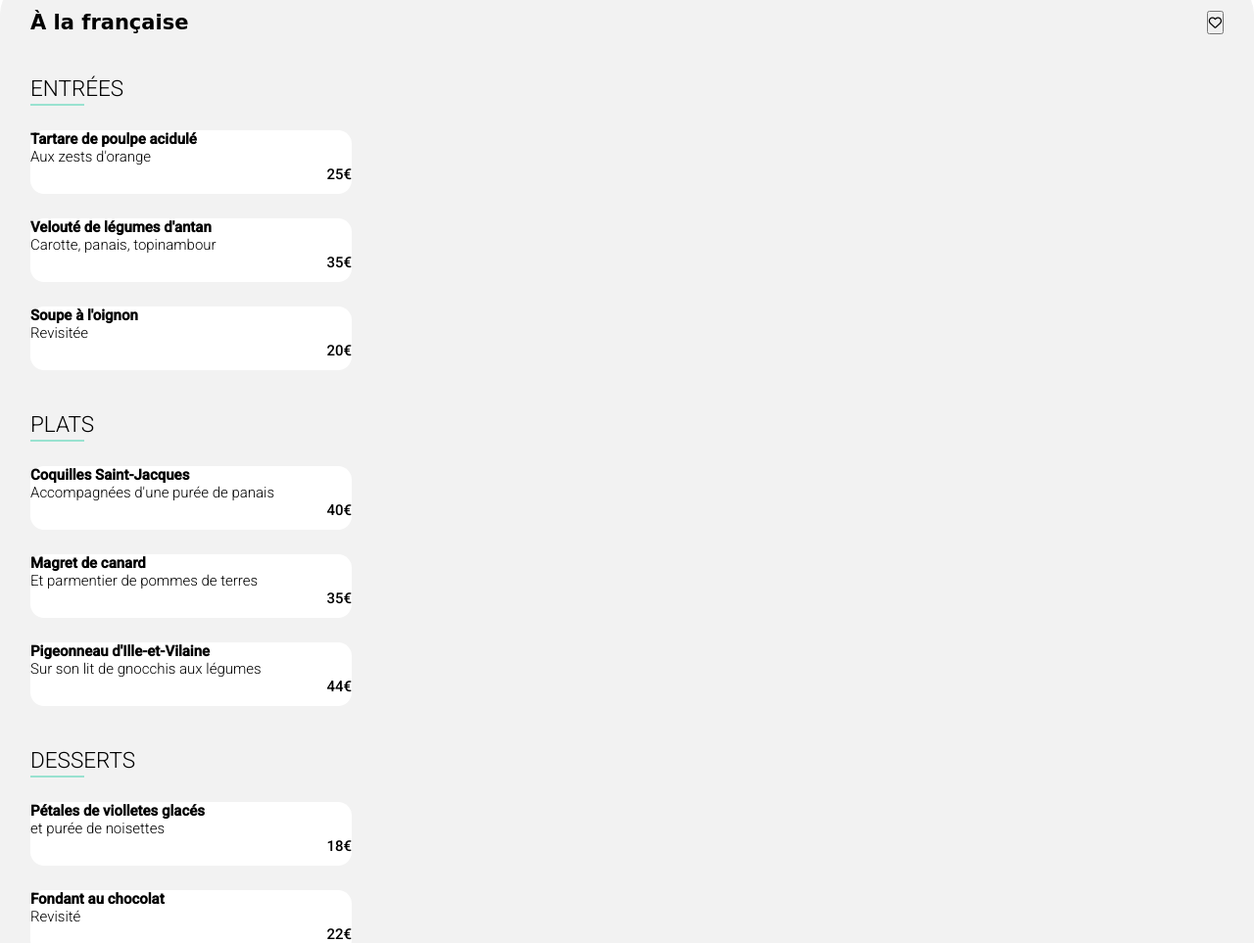
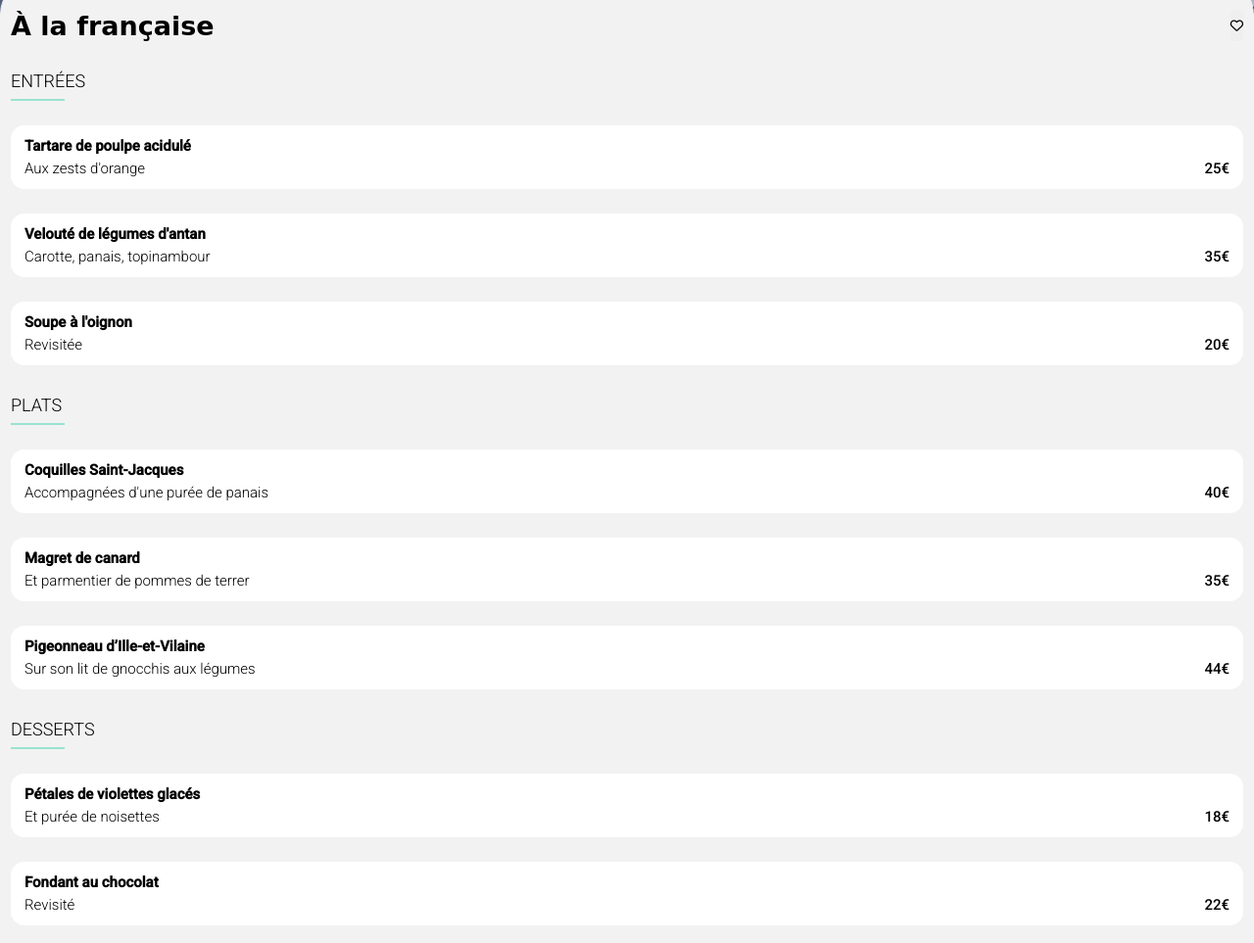
Before and after one commit to Melvin-Z-33/AlainCalore_3_2501021, a website: page page1.html in a window 1280 px wide. Shown: the part 240-1203 px from the top of the page at 98% size. Drawn offline with Linux system fonts and the light colour scheme; a web font is replaced by a local one.

Commit message:
animation finie

```diff
--- a/page1.html
+++ b/page1.html
@@ -20,71 +20,114 @@
     <main>
         <div id="heading__main">
             <h2>À la française</h2>
-            <button><span><i class="far fa-heart"></i></span></button>
+            <button class='button__heart'><span><i class="far fa-heart"></i></span></button>
         </div>
         <section class="menu" id="entrees">
             <h3>entrées</h3>
             <ul class="menu__list">
                 <li class="menu__link">
+                    <div class="block-1">
                         <h4>Tartare de poulpe acidulé</h4>
+                        <div class="block-1__bis">
                             <p class="menu__paragraph">Aux zests d'orange</p>
                             <p class="menu__prix">25€</p>
+                        </div>
+                    </div>
+                    <span><i class="fas fa-check"></i></span>
                 </li>
                 <li class="menu__link">
+                    <div class="block-1">
                         <h4>Velouté de légumes d'antan</h4>
+                        <div class="block-1__bis">
                             <p class="menu__paragraph">Carotte, panais, topinambour</p>
                             <p class="menu__prix">35€</p>
+                        </div>
+                    </div>
+                    <span><i class="fas fa-check"></i></span>
                 </li>
                 <li class="menu__link">
+                    <div class="block-1">
                         <h4>Soupe à l'oignon</h4>
+                        <div class="block-1__bis">
                             <p class="menu__paragraph">Revisitée</p>
                             <p class="menu__prix">20€</p>
+                        </div>
+                    </div>
+                    <span><i class="fas fa-check"></i></span>
                 </li>
             </ul>
         </section>
         <section class="menu" id="plats">
         <h3>plats</h3>
-            <ul>
+        <ul class="menu__list">
             <li class="menu__link">
+                <div class="block-1">
                     <h4>Coquilles Saint-Jacques</h4>
+                    <div class="block-1__bis">
                         <p class="menu__paragraph">Accompagnées d'une purée de panais</p>
                         <p class="menu__prix">40€</p>
+                    </div>
+                </div>
+                <span><i class="fas fa-check"></i></span>
             </li>
             <li class="menu__link">
+                <div class="block-1">
                     <h4>Magret de canard</h4>
-                    <p class="menu__paragraph">Et parmentier de pommes de terres</p>
+                    <div class="block-1__bis">
+                        <p class="menu__paragraph">Et parmentier de pommes de terrer</p>
                         <p class="menu__prix">35€</p>
+                    </div>
+                </div>
+                <span><i class="fas fa-check"></i></span>
             </li>
             <li class="menu__link">
-                    <h4>Pigeonneau d'Ille-et-Vilaine</h4>
+                <div class="block-1">
+                    <h4>Pigeonneau d’Ille-et-Vilaine</h4>
+                    <div class="block-1__bis">
                         <p class="menu__paragraph">Sur son lit de gnocchis aux légumes</p>
                         <p class="menu__prix">44€</p>
+                    </div>
+                </div>
+                <span><i class="fas fa-check"></i></span>
             </li>
         </ul>
         </section>
 
         <section class="menu" id="desserts">
         <h3>desserts</h3>
-            <ul>
+        <ul class="menu__list">
             <li class="menu__link">
-                    <h4>Pétales de violletes glacés</h4>
-                    <p class="menu__paragraph">et purée de noisettes</p>
+                <div class="block-1">
+                    <h4>Pétales de violettes glacés</h4>
+                    <div class="block-1__bis">
+                        <p class="menu__paragraph">Et purée de noisettes</p>
                         <p class="menu__prix">18€</p>
+                    </div>
+                </div>
+                <span><i class="fas fa-check"></i></span>
             </li>
             <li class="menu__link">
-                    <h4>Fondant au chocolat </h4>
+                <div class="block-1">
+                    <h4>Fondant au chocolat</h4>
+                    <div class="block-1__bis">
                         <p class="menu__paragraph">Revisité</p>
                         <p class="menu__prix">22€</p>
+                    </div>
+                </div>
+                <span><i class="fas fa-check"></i></span>
             </li>
             <li class="menu__link">
+                <div class="block-1">
                     <h4>Millefeuille croustillant</h4>
-                    <p class="menu__paragraph">Myrtylles et pâte d'amande</p>
+                    <div class="block-1__bis">
+                        <p class="menu__paragraph">Myrtilles et pâte d’amande</p>
                         <p class="menu__prix">23€</p>
+                    </div>
+                </div>
+                <span><i class="fas fa-check"></i></span>
             </li>
         </ul>
         </section>
-
-
         <div id="command">
             <a class="btn-principal" href="#">Commander</a>
         </div>
--- a/scss/style.scss
+++ b/scss/style.scss
@@ -368,38 +368,105 @@ border-radius:0px 0px 20px 20px;
   width:100%;
 bottom: 54px;
 border-radius: 40px 40px  0px 0px;
-padding: 35px 30px 127px 30px;
+padding: 35px 10px 127px 10px;
 
+  #heading__main{
+    display: flex;
+    justify-content: space-between;
+  }
+
+  h2{
+    font-size:1.8em;
+  }
+  .button__heart{
+    border:none;
+  }
+
+  .fa-heart{
+    size: 25px;
+  }
+
+}
+
+.menu{
+  margin-top:30px;
+    h3{
+      font-weight:300;
+      text-transform: uppercase;
+      border-bottom: 2px solid $color-tertiaire;
+      width: 55px;
+      height:31px;
+      font-size:1.2rem;
+    }
     .menu__link{
+      display: flex;
+      justify-content: space-between;
+      width: 100%;
+      height:65px;
       background-color: white;
       margin-top: 25px;
       border-radius: 14px;
-  height:65px;
-  width: 328px;
-  display: grid;
-grid-template-columns: 80% 20%;
-grid-template-rows: 50% 50%;
+
       -webkit-animation-name: taglineEmerge;
       animation-name: taglineEmerge;
       -webkit-animation-duration: 1400ms;
       animation-duration: 1400ms;
       -webkit-animation-fill-mode: forwards;
       animation-fill-mode: forwards;
-
-display: block;
       transform: translateY(50px);
       opacity: 0;
-
-
-
+        &:hover span{
+          transform: scaleX(1);
+          width: 20%;
+        }
         &:nth-child(2){
           -webkit-animation-delay: 300ms;
           animation-delay: 300ms;
         }
-
         &:nth-child(3){
           -webkit-animation-delay: 600ms;
           animation-delay: 600ms;
+        }
+    }
+    .block-1{
+      width: 100%;
+      padding: 0 14px;
+    }
+    h4{
+      margin-top:12px;
+      margin-bottom:5px;
+    }
+    .block-1__bis{
+      display: flex;
+      justify-content: space-between;
+    }
+    .menu__paragraph{
+      font-weight: 300;
+    }
+    .menu__prix{
+      justify-self: end;
+    }
+
+  span{
+    width: 0%;
+    display: flex;
+    justify-content: center;
+    align-items:center;
+    background-color: green;
+    transform: scaleX(0);
+    transition: all .5s;
+    transform-origin: right 100% ;
+    border-radius:0 15px 15px 0;
+  }
+  .fa-check{
+    border: 1px solid white;
+    border-radius:50%;
+      margin:50px;
+    background-color: #fff;
+    color:green;
+     font-size:12px;
+    padding: 6px;
+  }
 }
 
 
@@ -420,47 +487,14 @@ opacity: 0;
   h4, p{
     text-overflow: ellipsis;
     overflow: hidden;
-
-
-  }
-
   }
 
 
 
 
 
-  .menu__paragraph{
-    grid-column-start: 1;
-    font-weight: 300;
-  }
-  .menu__prix{
-    justify-self: end;
-  }
-}
 
-
-
-
-#heading__main{
-  display: flex;
-  justify-content: space-between;
-
-}
-
-.menu{
-  margin-top:42px;
-  h3{
-    font-weight:300;
-    text-transform: uppercase;
-    border-bottom: 2px solid $color-tertiaire;
-    width: 55px;
-    height:31px;
-  }
-
-}
-
-#reservation #reservation_texte .btn-principal{
+.btn-principal{
   width: 200px;
   height: 48px;
   margin: 8% 0;
@@ -473,7 +507,6 @@ opacity: 0;
   transition-delay: 100ms;
   transition-property: all;
   box-shadow: 5px 3px 5px gray;
-
 
 &:hover{
 
@@ -490,8 +523,8 @@ opacity: 0;
 
 
 
-
-
+// animation intro ecran blan
+/*
 body::after{
   content:"";
   position:fixed;
@@ -501,16 +534,12 @@ right:0;
 bottom:0;
 z-index: 1;
 pointer-events:none;
-
-
-
 -webkit-animation-name: apparition;
 animation-name: apparition;
 -webkit-animation-duration: 3s;
 animation-duration: 3s;
--webkit-animation-fill-mode: forwards;
-animation-fill-mode: forwards;
-
+-webkit-animation-fill-mode:both ;
+animation-fill-mode: both;
 display: block;
 opacity: 1;
 background-color: white;
@@ -526,9 +555,9 @@ background-color: white;
   }
 }
 
+*/
 
-
-
+// animation spinner debut
 
 .lds-spinner {
   color:official;
@@ -549,6 +578,18 @@ animation-fill-mode: forwards;
 @keyframes apparition {
   0% {
       opacity: 1;
+  }
+  25%{
+    opacity: 1;
+  }
+  50%{
+    opacity: 1;
+  }
+  75%{
+    opacity:1;
+  }
+  90%{
+    opacity:1;
   }
   100% {
       opacity: 0;
```
Also changed, not shown: index.html (+3 -7 lines), styles/style.css, 1 other file. Lines whose indentation alone changed are shown as unchanged.
